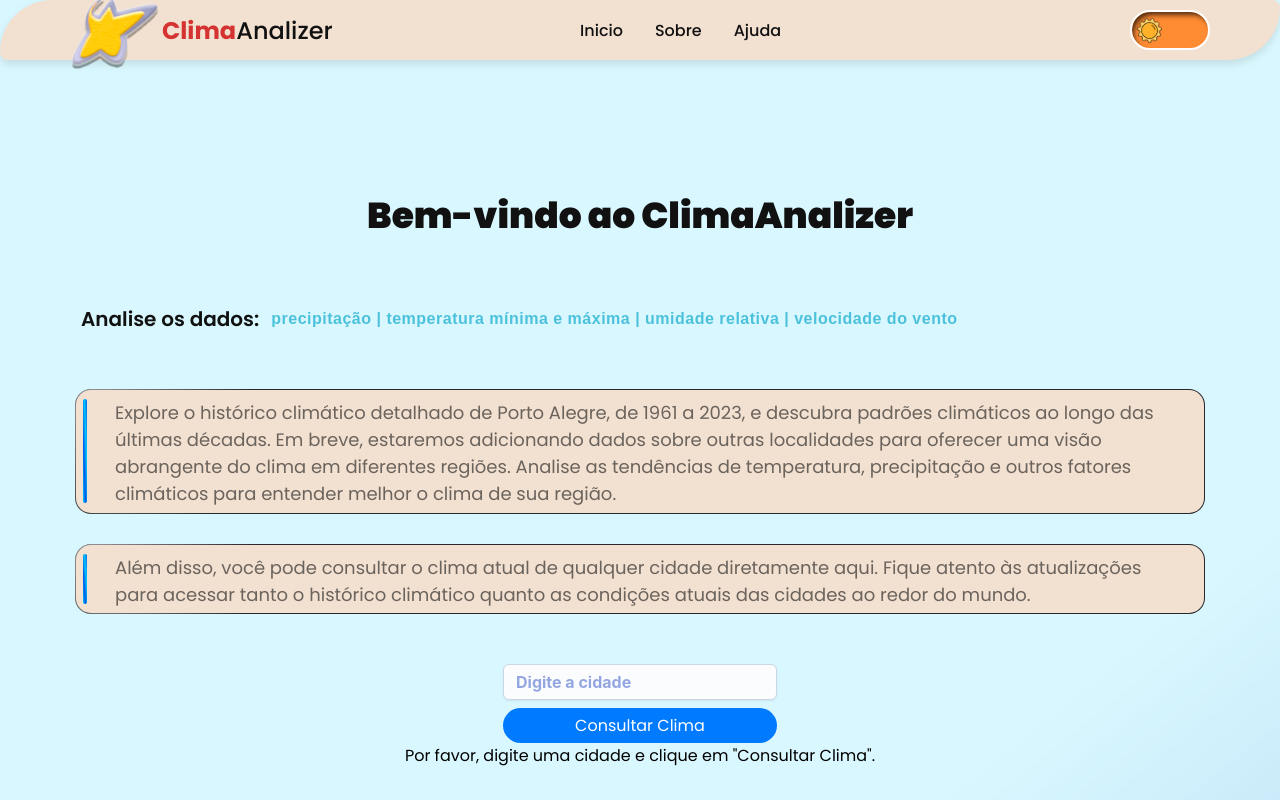
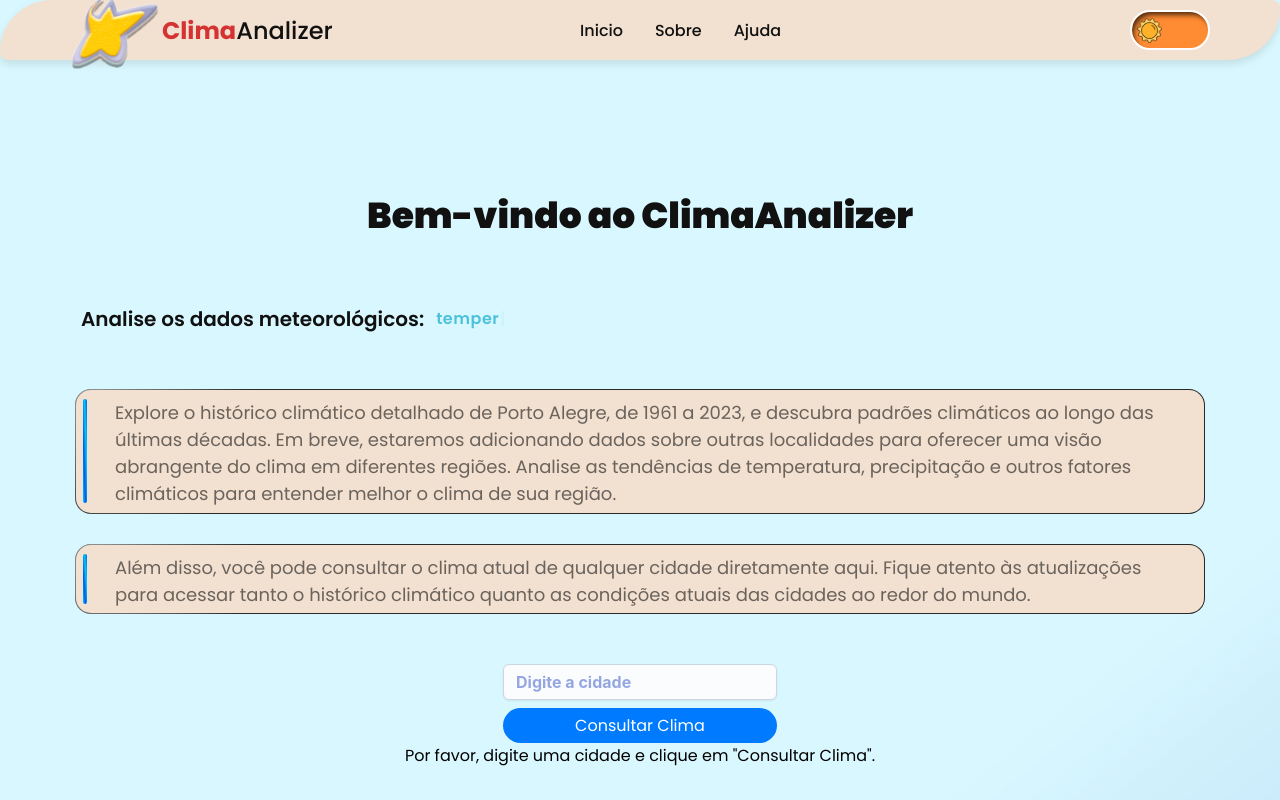
Before and after one commit to alanledur1/ClimaAnalizer_WebSite_FullStack, a React (Create React App) app: page / in a window 1280 px wide. Shown: the top 800 px of the page. Built offline with nearby package versions, Linux system fonts and the light colour scheme.

Commit message:
refactor: home.jsx and index.html

```diff
--- a/public/index.html
+++ b/public/index.html
@@ -18,6 +18,8 @@
     <link rel="apple-touch-icon" href="%PUBLIC_URL%/logo192.png" />
     <link rel="manifest" href="%PUBLIC_URL%/manifest.json" />
     <meta http-equiv="Content-Language" content="pt-br" />
+    <!-- Impede a tradução automática da página -->
+    <meta name="google" content="notranslate" />
     <title>ClimaAnalizer</title>
   </head>
   <body>
--- a/src/components/home/home.jsx
+++ b/src/components/home/home.jsx
@@ -2,6 +2,7 @@ import React, { useState } from 'react';
 import { darkTheme, lightTheme } from '../../utils/Themes';
 import ApiResultClima from '../../services/apiCity';
 import styled, { keyframes } from 'styled-components';
+import Typewriter from "typewriter-effect";
 import { WeatherDetails } from '../weatherTemp/WeatherDetails';
 import WeatherResult from '../weatherTemp/WeatherResult';
 
@@ -101,6 +102,9 @@ const TitleWrapper = styled.h1`
     justify-content: center;
     display: flex;
   }
+  no-translate {
+    translate: no;
+  }
 `;
 
 // Animação de movimento das letras
@@ -119,7 +123,7 @@ const Letter = styled.span`
 
 // Componente Título com animação de letras
 const Title = () => (
-  <TitleWrapper>
+  <TitleWrapper translate="no"> {/* Adiciona o atributo translate="no" */}
     {"Bem-vindo ao ClimaAnalizer".split("").map((char, index) => (
       <React.Fragment key={index}>
         <Letter delay={`${index * 0.1}s`}>
@@ -371,9 +375,17 @@ export const Home = ({ isDark }) => {
       <Content>
       <Title>Bem-vindo ao ClimaAnalizer</Title>
         <ColumnDetails>
-          <TextLoop>
-             <StaticText className='static-text'>Analise os dados:</StaticText>
-            <Span>precipitação | temperatura mínima e máxima | umidade relativa | velocidade do vento</Span>
+        <TextLoop>
+             <StaticText className='static-text'>Analise os dados meteorológicos:</StaticText>
+            <Span translate="no">
+                <Typewriter
+                options={{
+                  strings:["precipitação", "temperatura mínima e máxima", "horas de sol", "umidade relativa", "velocidade do vento"],
+                  autoStart: true,
+                  loop: true,
+                }}
+                />
+            </Span>
           </TextLoop>
             <Description>
               <DescriptionGlow></DescriptionGlow>
```
